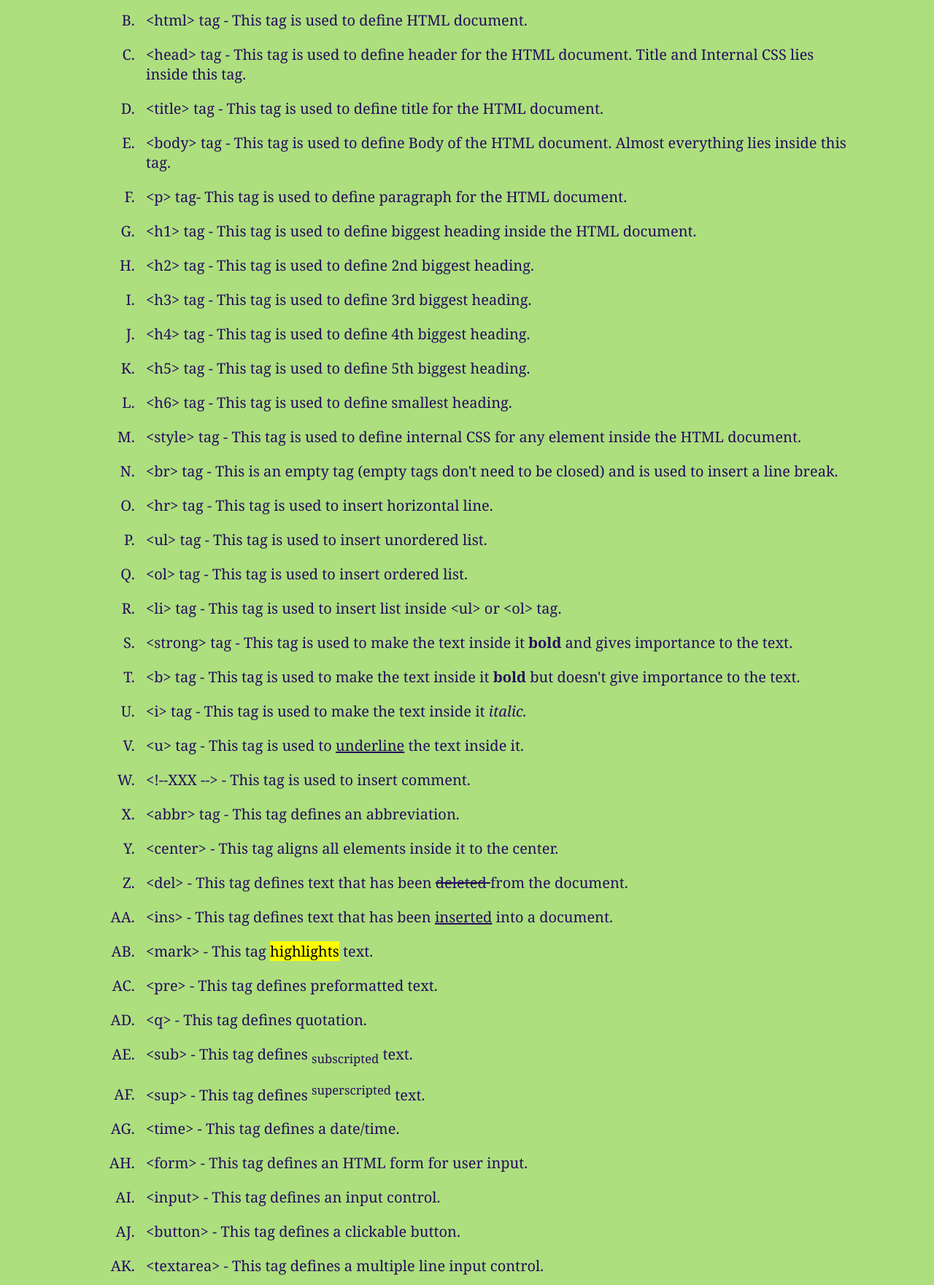
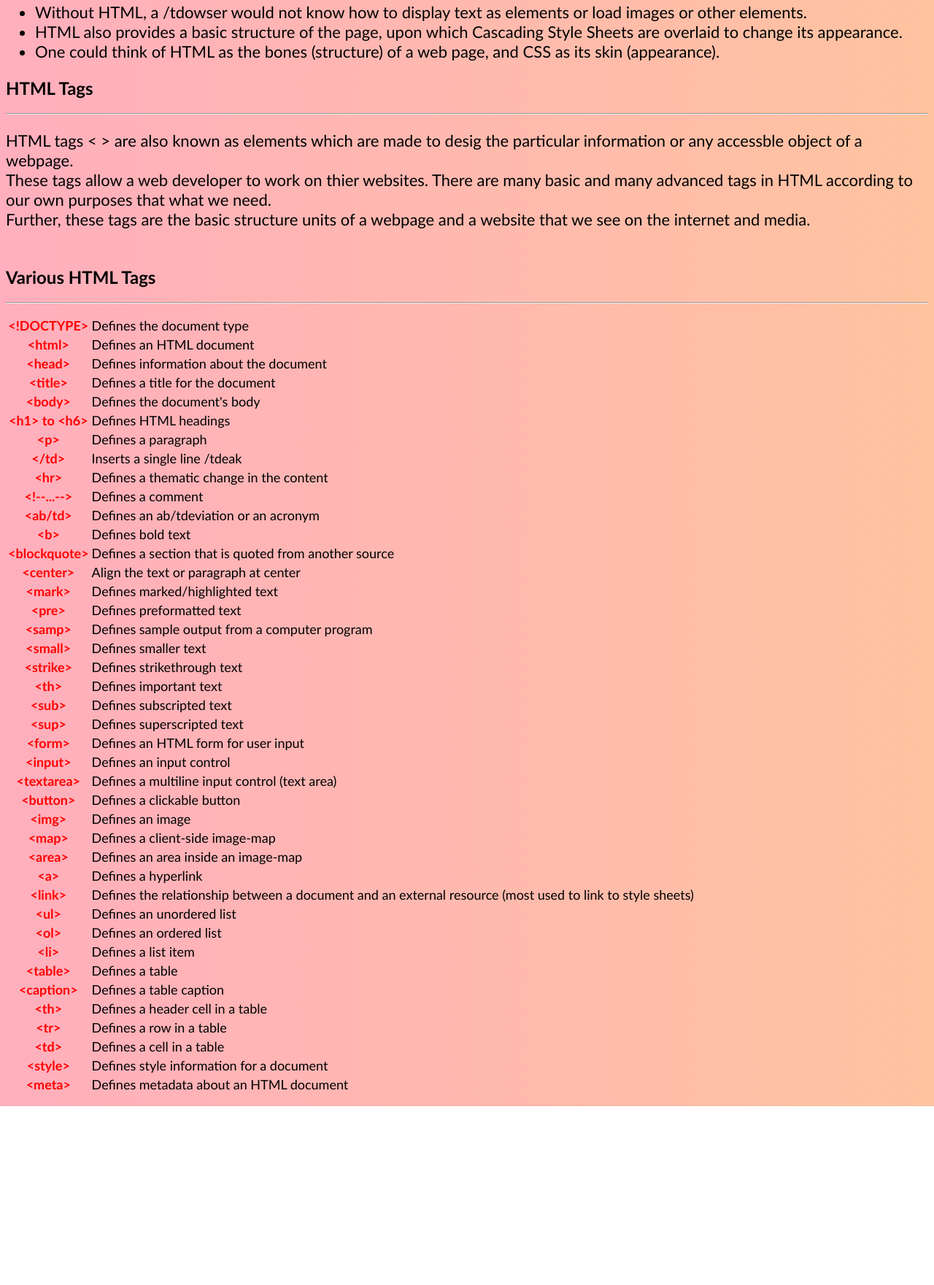
Before and after one commit to Shubham339/Shubham339.github.io, a plain HTML site: page about html.html in a window 1280 px wide. Shown: the part 265-2026 px from the top of the page at 73% size. After the commit the page ends 1781 px from the top, so only its background shows below. Drawn offline with Linux system fonts and the light colour scheme.

Commit message:
Info added in about_html

```diff
--- a/about html.html
+++ b/about html.html
@@ -1,72 +1,70 @@
-
 <!DOCTYPE html>
 <html>
+<title> About HTML</title>
 <head>
-	<style>
-		html {scroll-behavior: smooth}
-		body {background-color: rgb(173, 223, 126); margin-left: 150px; margin-top: 100px; margin-right: 100px; color: rgb(37, 13, 92);}
-		h1 {color: rgb(108, 156, 189); font-family: Trebuchet MS}
-		p {color: white; font-family: Cambria; font-size: 20px}
-		ol {font-family: Cambria, "Hoefler Text", "Liberation Serif", Times, "Times New Roman", "serif";font-size: 20px}
-		li {padding: 10px}
-	</style>
-	<title>About html</title>
+<style>
+th{
+color:red;
+
+}
+</style>
 </head>
-<body><center>
-<h1 align="center" style="font-size: 40px">ABOUT HTML TAGS&nbsp;&nbsp;</h1>
-</center>
-<p id="htm">&nbsp;</p>
-<ol type="A">
-	<li>&lt;!DOCTYPE&gt; tag - This tag defines the document type.</li>
-	<li>&lt;html&gt; tag - This tag is used to define HTML document.</li>
-	<li>&lt;head&gt; tag - This tag is used to define header for the HTML document. Title and Internal CSS lies inside this tag.</li>
-	<li>&lt;title&gt; tag - This tag is used to define title for the HTML document.</li>
-	<li>&lt;body&gt; tag - This tag is used to define Body of the HTML document. Almost everything lies inside this tag. </li>
-	<li>&lt;p&gt; tag- This tag is used to define paragraph for the HTML document.</li>
-	<li>&lt;h1&gt; tag - This tag is used to define biggest heading inside the HTML document.</li>
-	<li>&lt;h2&gt; tag - This tag is used to define 2nd biggest heading.</li>
-	<li>&lt;h3&gt; tag - This tag is used to define 3rd biggest heading.</li>
-	<li>&lt;h4&gt; tag - This tag is used to define 4th biggest heading.</li>
-	<li>&lt;h5&gt; tag - This tag is used to define 5th biggest heading.</li>
-	<li>&lt;h6&gt; tag - This tag is used to define smallest heading.</li>
-	<li>&lt;style&gt; tag - This tag is used to define internal CSS for any element inside the HTML document.</li>
-	<li>&lt;br&gt; tag - This is an empty tag (empty tags don't need to be closed) and is used to insert a line break.</li>
-	<li>&lt;hr&gt; tag - This tag is used to insert horizontal line.</li>
-	<li>&lt;ul&gt; tag - This tag is used to insert unordered list.</li>
-	<li>&lt;ol&gt; tag - This tag is used to insert ordered list.</li>
-	<li>&lt;li&gt; tag - This tag is used to insert list inside &lt;ul&gt; or &lt;ol&gt; tag.</li>
-	<li>&lt;strong&gt; tag - This tag is used to make the text inside it<strong> bold </strong>and gives importance to the text.</li>
-	<li>&lt;b&gt; tag - This tag is used to make the text inside it<strong> bold </strong>but doesn't give importance to the text.</li>
-	<li>&lt;i&gt; tag - This tag is used to make the text inside it <em>italic.</em></li>
-	<li>&lt;u&gt; tag - This tag is used to <u>underline</u> the text inside it.</li>
-	<li>&lt;!--XXX --&gt; - This tag is used to insert comment.</li>
-	<li>&lt;abbr&gt; tag - This tag defines an abbreviation.</li>
-	<li>&lt;center&gt; - This tag aligns all elements inside it to the center.</li>
-	<li>&lt;del&gt; - This tag defines text that has been <del>deleted </del>from the document.</li>
-	<li>&lt;ins&gt; - This tag defines text that has been <ins>inserted</ins> into a document.</li>
-	<li>&lt;mark&gt; - This tag <mark>highlights</mark> text.</li>
-	<li>&lt;pre&gt; - This tag defines preformatted text.</li>
-	<li>&lt;q&gt; - This tag defines quotation.</li>
-	<li>&lt;sub&gt; - This tag defines <sub>subscripted</sub> text.</li>
-	<li>&lt;sup&gt; - This tag defines <sup>superscripted</sup> text.</li>
-	<li>&lt;time&gt; - This tag defines a date/time.</li>
-	<li>&lt;form&gt; - This tag defines an HTML form for user input.</li>
-	<li>&lt;input&gt; - This tag defines an input control.</li>
-	<li>&lt;button&gt; - This tag defines a clickable button.</li>
-	<li>&lt;textarea&gt; - This tag defines a multiple line input control.</li>
-	<li>&lt;option&gt; - This tag defines an option in a drop-down list.</li>
-	<li>&lt;iframe&gt; - This tag defines an inline frame.</li>
-	<li>&lt;img&gt; - This tag defines an image.</li>
-	<li>&lt;map&gt; - This tag defines an user side image-map.</li>
-	<li>&lt;area&gt; - This tag defines an area inside an image-map.</li>
-	<li>&lt;a&gt; - This tag defines a hyperlink.</li>
-	<li>&lt;table&gt; - This tag defines a table.</li>
-	<li>&lt;caption&gt; - This tag defines a table caption,</li>
-	<li>&lt;th&gt; - This tag defines table header cell.</li>
-	<li>&lt;tr&gt; - This tag defines a row in a table.</li>
-	<li>&lt;td&gt; - This tag defines a cell in a table.</li>
-	<li>&lt;meta&gt; - This tag defines metadata of the HTML document.</li>
-	<li>&lt;footer&gt; - This tag defines a footer for the document.</li>
-</ol>
-</body>
-</html>
+<body style="background-image:linear-gradient(to right,#ffafbd, #ffc3a0);">
+<p><h1 style="color:#000000;font-family:calibri;"><b>HTML</b></h1></p>
+<p><hr></hr></p>
+<p>
+<ul style="font-size:22px; font-family:calibri;">
+<li>First developed by Tim Berners-Lee in 1990, HTML is short for Hypertext Markup Language.</li><li>HTML is used to create electronic documents (called pages) that are displayed on the World Wide Web.</li><li>Each page contains a series of connections to other pages called hyperlinks.</li><li>Every web page you see on the Internet is written using one version of HTML code or another.</li>
+<li>HTML code ensures the proper formatting of text and images so that your Internet /tdowser may display them as they are intended to look.</li><li>Without HTML, a /tdowser would not know how to display text as elements or load images or other elements.</li><li>HTML also provides a basic structure of the page, upon which Cascading Style Sheets are overlaid to change its appearance.</li><li>One could think of HTML as the bones (structure) of a web page, and CSS as its skin (appearance).</li></ul></p>
+<p><h2 style="color:#000000;font-family:calibri;"></td>HTML Tags</h2></p>
+<p><hr></hr></p>
+<p style="font-size:22px;font-family:calibri;">HTML tags < > are also known as elements which are made to desig the particular information or any accessble object of a webpage.<br>These tags allow a web developer to work on thier websites. There are many basic and many advanced tags in HTML according to our own purposes that what we need.<br>Further, these tags are the basic structure units of a webpage and a website that we see on the internet and media.</p>
+<p><h2 style="color:#000000;font-family:calibri;"><br> Various HTML Tags</h2></p>
+<p><hr></hr></p>
+<p>
+<table style="font-size:18px; font-family:calibri"><tr><th>&lt;!DOCTYPE&gt;</th><td> Defines the document type</td></tr>
+
+   <th>&lt;html&gt;</th> <td>Defines an HTML document</td></tr>
+    <th>&lt;head&gt;</th> <td>Defines information about the document</td></tr>
+    <th>&lt;title&gt;</th> <td>Defines a title for the document</td></tr></tr>
+    <th>&lt;body&gt;</th> <td>Defines the document's body</td></tr>
+    <th>&lt;h1&gt; to &lt;h6&gt; </th><td>Defines HTML headings</td></tr>
+    <th>&lt;p&gt; </th><td>Defines a paragraph</td></tr>
+    <th>&lt;/td&gt;</th> <td>Inserts a single line /tdeak</td></tr>
+    <th>&lt;hr&gt;</th> <td>Defines a thematic change in the content</td></tr>
+    <th>&lt;!--...--&gt;</th> <td>Defines a comment</td></tr>
+    <th>&lt;ab/td&gt;</th><td> Defines an ab/tdeviation or an acronym</td></tr>
+    <th>&lt;b&gt; </th><td>Defines  bold text</td></tr>
+    <th>&lt;blockquote&gt; </th> <td>Defines a section that is quoted from another source</td></tr>
+    <th>&lt;center&gt;</th> <td>Align the text or paragraph at center</td></tr>
+    <th>&lt;mark&gt;</th> <td>Defines marked/highlighted text</td></tr>
+    <th>&lt;pre&gt;</th><td> Defines preformatted text</td></tr>
+    <th>&lt;samp&gt;</th> <td>Defines sample output from a  computer program</td></tr>
+    <th>&lt;small&gt;</th> <td>Defines smaller text</td></tr>
+    <th>&lt;strike&gt;</th> <td>Defines strikethrough text</td></tr>
+    <th>&lt;th&gt;</th><td> Defines important text</td></tr>
+    <th>&lt;sub&gt;</th> <td>Defines subscripted text</td></tr>
+    <th>&lt;sup&gt;</th> <td>Defines superscripted text</td></tr>
+    <th>&lt;form&gt;</th> <td>Defines an HTML form for user input</td></tr>
+    <th>&lt;input&gt;</th> <td>Defines an input control</td></tr>
+    <th>&lt;textarea&gt;</th> <td>Defines a multiline input control (text  area)</td></tr>
+    <th>&lt;button&gt;</th><td> Defines a clickable button</td></tr>
+    <th>&lt;img&gt;</th> <td>Defines an image</td></tr>
+    <th>&lt;map&gt;</th> <td>Defines a client-side image-map</td></tr>
+    <th>&lt;area&gt;</th> <td>Defines an area inside an image-map</td></tr>
+    <th>&lt;a&gt;</th> <td>Defines a hyperlink</td></tr>
+    <th>&lt;link&gt;</th> <td>Defines the relationship between a document  and an external resource (most used to link to style sheets)</td></tr>
+    <th>&lt;ul&gt;</th> <td>Defines an unordered list</td></tr>
+    <th>&lt;ol&gt;</th><td> Defines an ordered list</td></tr>
+    <th>&lt;li&gt;</th> <td>Defines a list item</td></tr>
+    <th>&lt;table&gt;</th><td> Defines a table</td></tr>
+    <th>&lt;caption&gt;</th> <td>Defines a table caption</td></tr>
+    <th>&lt;th&gt;</th><td> Defines a header cell in a table</td></tr>
+    <th>&lt;tr&gt;</th> <td>Defines a row in a table</td></tr>
+    <th>&lt;td&gt;</th> <td>Defines a cell in a table</td></tr>
+    <th>&lt;style&gt;</th><td> Defines style information for a document</td></tr>
+    <th>&lt;meta&gt;</th><td> Defines metadata about an HTML document</td></tr>
+	</table>
+	</p>
+	</body>
+	</html>
```
